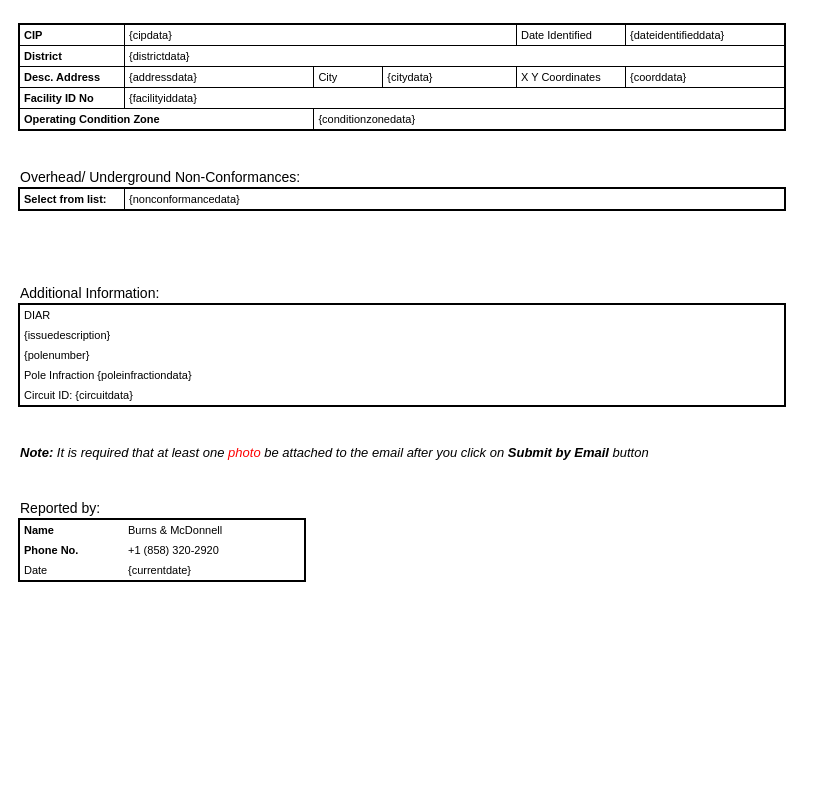
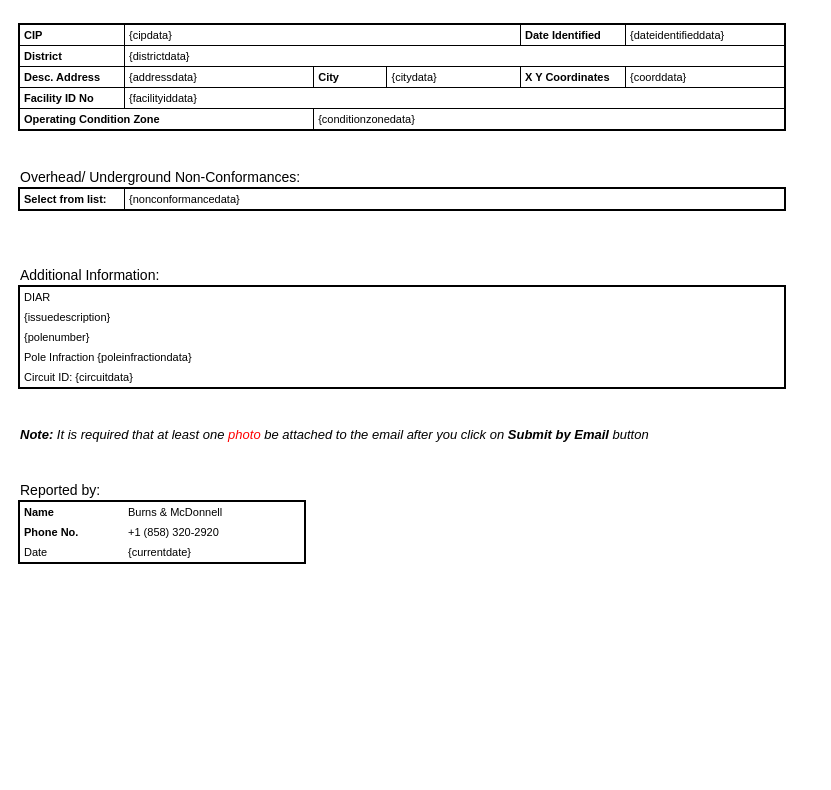
Before and after one commit to petraintelligence/SDGE_DIAR, a plain HTML site: page index.html in a window 1280 px wide. Shown: the part 106-896 px from the top of the page, without its empty margins (0-831 px from the left). Drawn offline with Linux system fonts and the light colour scheme.

Commit message:
no update

```diff
--- a/index.html
+++ b/index.html
@@ -141,7 +141,7 @@
                     <tr>
                         <td class="firstcolumn">CIP</td>
                         <td colspan="3">{cipdata}</td>
-                        <td width=100px>Date Identified</td>
+                        <td class="firstcolumn">Date Identified</td>
                         <td width=150px>{dateidentifieddata}</tds>
                     </tr>
                     <tr>
@@ -151,9 +151,9 @@
                     <tr>
                         <td class="firstcolumn">Desc. Address</td>
                         <td>{addressdata}</td>
-                        <td>City</td w>
+                        <td><b>City</b></td w>
                         <td>{citydata}</td>
-                        <td>X Y Coordinates</td>
+                        <td class="firstcolumn">X Y Coordinates</tdclass="firstcolumn">
                         <td>{coorddata}</td>
                     </tr>
                     <tr>
@@ -179,7 +179,6 @@
                     </tr>
                 </table>
             </div>
-            <br>
             <br>
             <br>
             <br>
```
